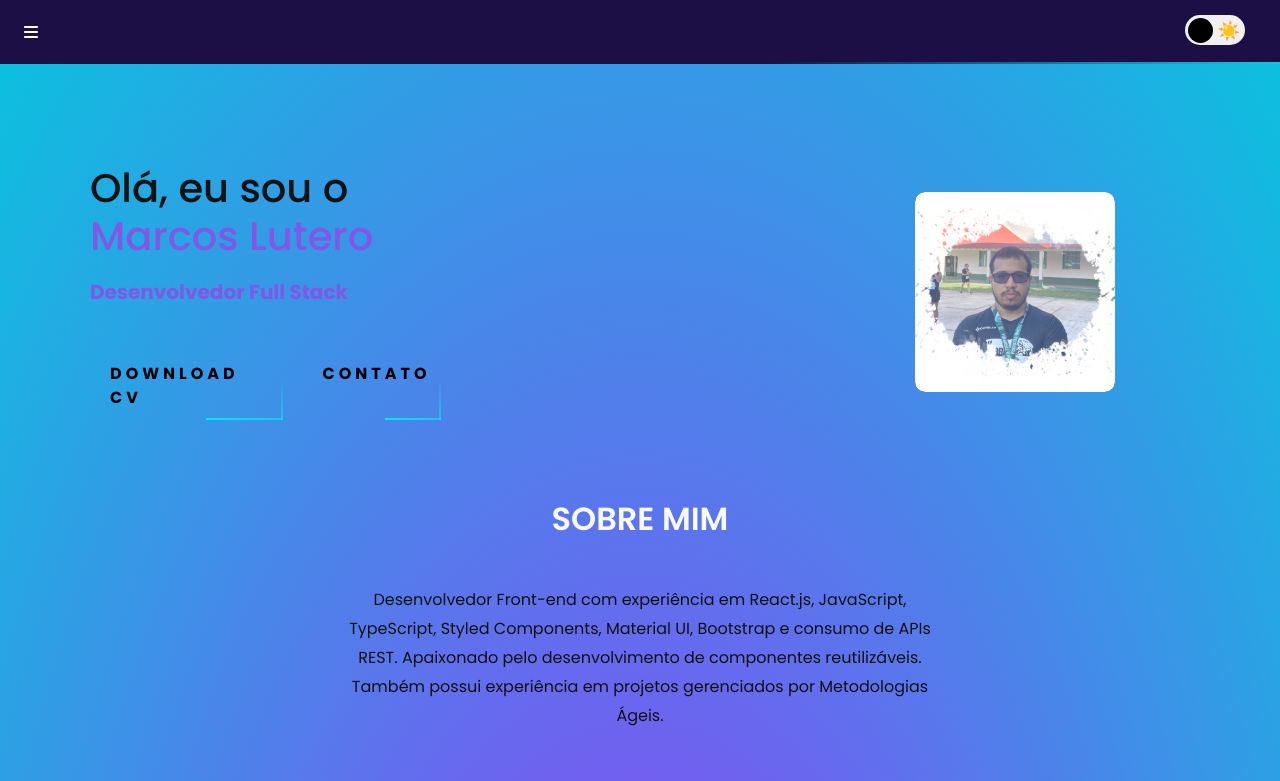
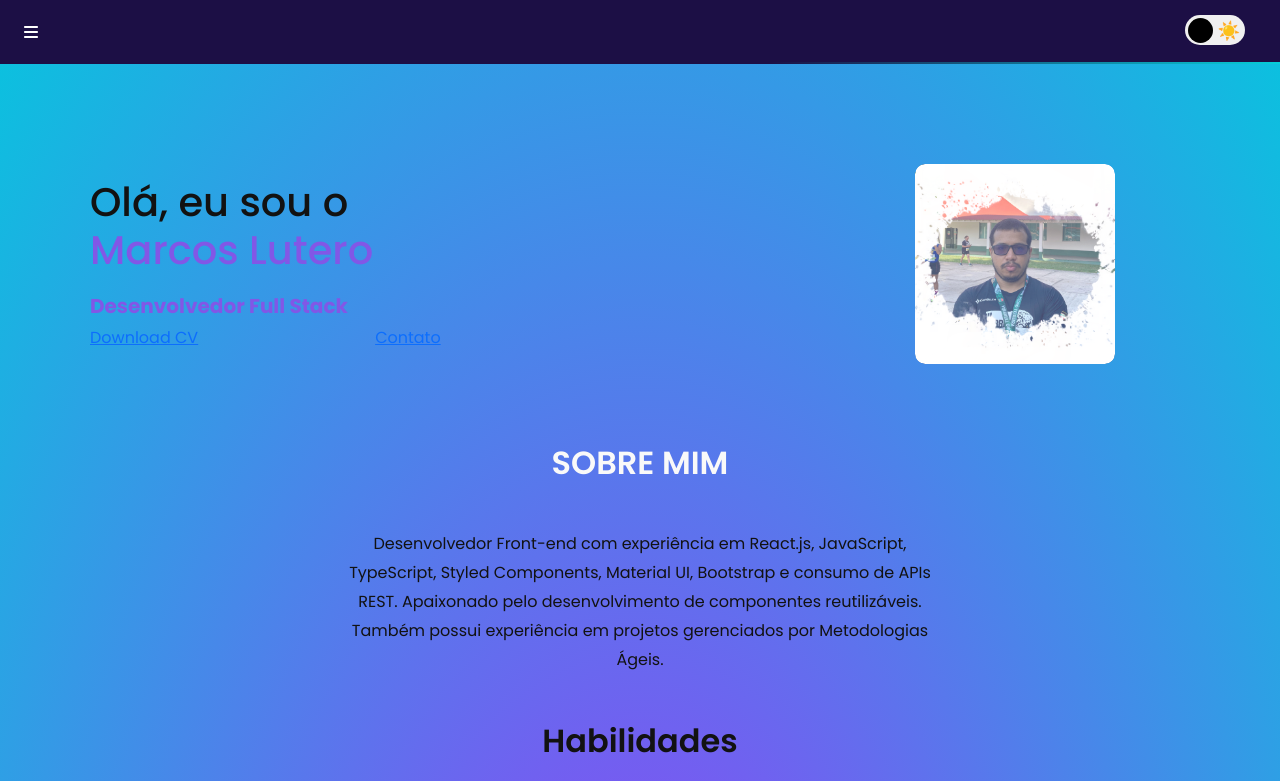
Before and after one commit to MarcosLutero/myPortifoio, a React (Create React App) app: page / in a window 1280 px wide. Shown: the top 781 px of the page. Built offline with nearby package versions, Linux system fonts and the light colour scheme.

Commit message:
atualizado o href

```diff
--- a/src/components/about/About.js
+++ b/src/components/about/About.js
@@ -24,14 +24,14 @@ export default function About() {
             <h5 className="frase">Desenvolvedor Full Stack</h5>
           </div>
           <div className="botao_container">
-            <a className="neon-bt" href="#">
+            <a href="#" onClick={e => e.preventDefault()}>
               <span />
               <span />
               <span />
               <span />
               Download CV
             </a>
-            <a className="neon-bt" href="#">
+            <a href="#" onClick={e => e.preventDefault()}>
               <span />
               <span />
               <span />
@@ -40,9 +40,7 @@ export default function About() {
             </a>
           </div>
         </div>
-        <div className="col ">
-
-        </div>
+        <div className="col " />
         <div className="col coluna_2">
           <div className=" container_img">
             <img src={fotoLutero} alt="foto1" className="foto1" />
```
